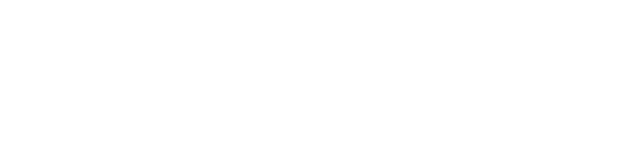
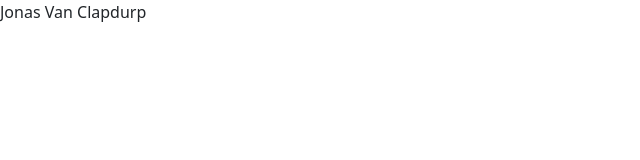
Before and after one commit to webpxl/41dvo1070-werkplekleren-1-portfolio-25-26-grdvo-JonasVanClapdurp-Design, a plain HTML site: page index.html in a window 1280 px wide. Shown: the whole page, without its empty margins (0-640 px from the left). Drawn offline with nearby package versions, Linux system fonts and the light colour scheme.

Commit message:
Added Name to index.html

```diff
--- a/index.html
+++ b/index.html
@@ -8,6 +8,6 @@
     <link href="https://cdn.jsdelivr.net/npm/bootstrap@5.3.0/dist/css/bootstrap.min.css" rel="stylesheet">
 </head>
 <body>
-
+    <p>Jonas Van Clapdurp</p>
 </body>
 </html>
```
